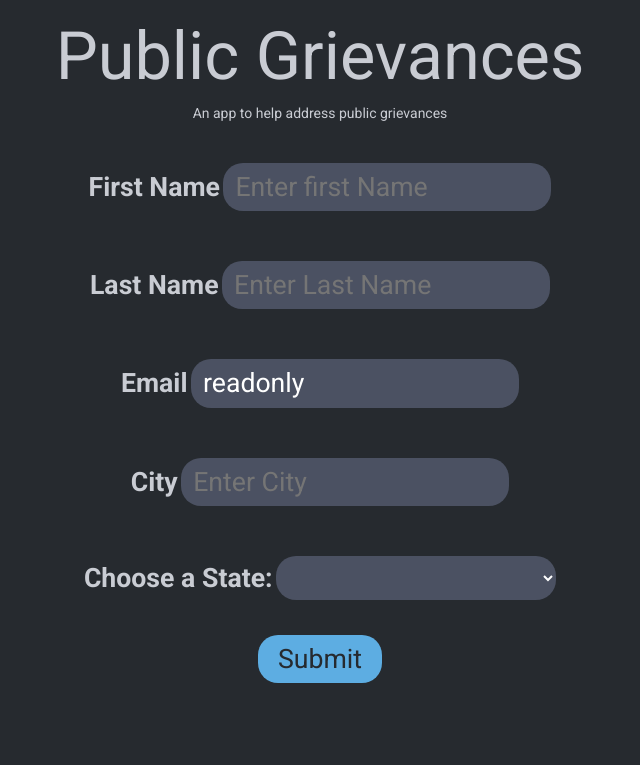
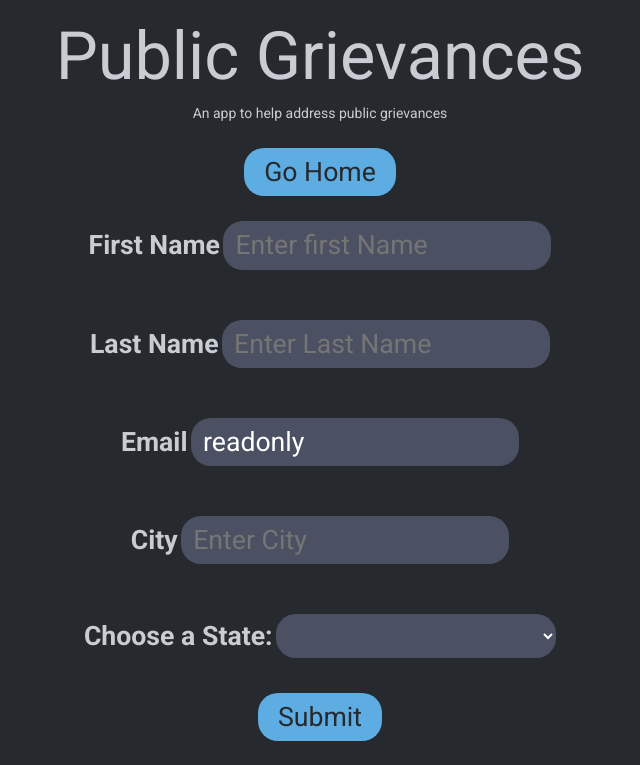
Before and after one commit to ygunarso/public-grievances-app, a Node server app: page /profileupdate in a window 1280 px wide. Shown: the top 765 px of the page, without its empty margins (320-960 px from the left). Run offline with Node 20, Linux system fonts and the light colour scheme; some libraries are stand-ins or nearby versions.

Commit message:
minor ui fixes

```diff
--- a/views/grievances/issueUpdate.handlebars
+++ b/views/grievances/issueUpdate.handlebars
@@ -1,7 +1,7 @@
 <p>Load form for update issue</p>
+<a class="auth" href="/userhome">Go Home</a>
 <div id="map"></div>
 <script>
-
   // The following example creates a marker in Stockholm, Sweden using a DROP
   // animation. Clicking on the marker will toggle the animation between a BOUNCE
   // animation and no animation.
--- a/views/grievances/profileupdate.handlebars
+++ b/views/grievances/profileupdate.handlebars
@@ -1,6 +1,6 @@
 <section>
     <h1>{{title}}</h1>
-
+<a class="auth" href="/userhome">Go Home</a>
     <form id="editprofile-form" method="POST" action="/profileupdate">
         <label>First Name</label>
         <input type="text" id="firstName" name="firstName" placeholder="Enter first Name" value={{newUser.firstName}}><br>
@@ -15,7 +15,7 @@
         <br>
 
         <label>City</label>
-        <input type="text" id="city" name="city" placeholder="Enter City" value={{newUser.city}}><br>
+        <input type="text" id="city" name="city" placeholder="Enter City" value = "{{newUser.city}}" ><br>
         <br>
 
         <label for="state">Choose a State:</label>
```
